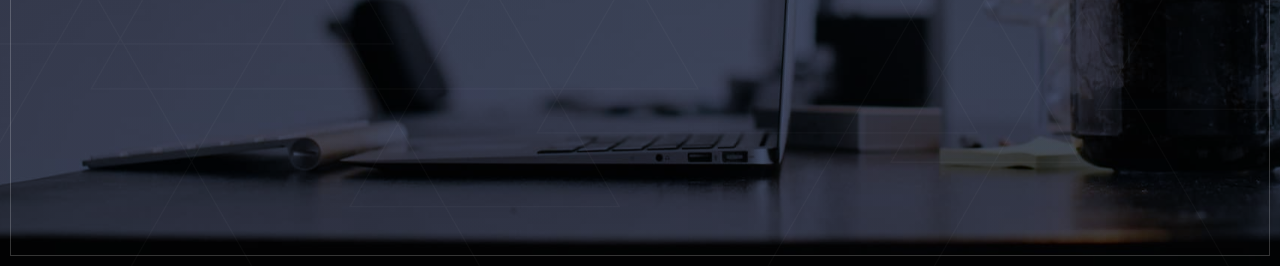
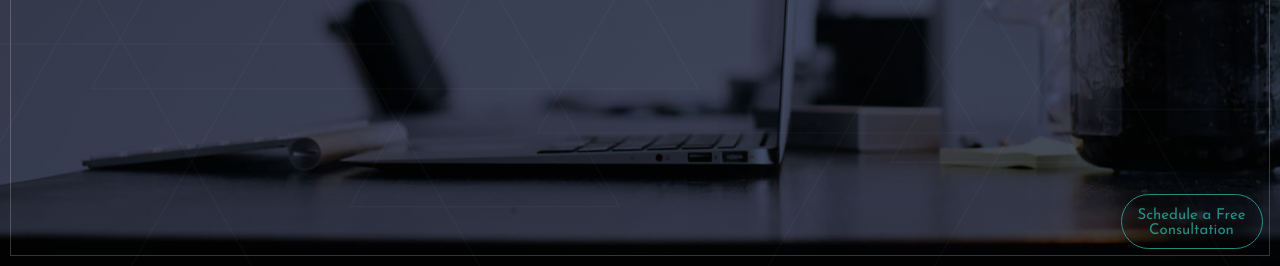
Before and after one commit to fmunirWorld/fmunirWorld.github.io, a Gatsby site: page / in a window 1280 px wide. Shown: the part 534-800 px from the top of the page. Built offline with nearby package versions, Linux system fonts and the light colour scheme; Gatsby itself is replaced by a stand-in of ours.

Commit message:
Add calendly button

```diff
--- a/package.json
+++ b/package.json
@@ -21,6 +21,7 @@
     "node-sass": "^4.13.1",
     "prop-types": "^15.7.2",
     "react": "^16.12.0",
+    "react-calendly": "^2.2.1",
     "react-dom": "^16.12.0",
     "react-helmet": "^5.2.1",
     "react-icons": "^3.9.0"
--- /dev/null
+++ b/src/components/calendlyButton.js
@@ -0,0 +1,18 @@
+import React from "react"
+import { openPopupWidget } from "react-calendly"
+import "./calendlyButton.scss"
+
+const CalendlyButton = ({ url, prefill, pageSettings, utm }) => {
+  const onClick = () => {
+    console.log("Calendly Button Click...")
+    openPopupWidget({ url, prefill, pageSettings, utm })
+  }
+
+  return (
+    <button className="calendly-button" onClick={onClick}>
+      Schedule a Free Consultation
+    </button>
+  )
+}
+
+export default CalendlyButton
--- /dev/null
+++ b/src/components/calendlyButton.scss
@@ -0,0 +1,23 @@
+@import "../styles/variables";
+
+.calendly-button {
+  position: absolute;
+  right: 1.75rem;
+  bottom: 1.75rem;
+  z-index: 3;
+  max-width: 12rem;
+  height: fit-content;
+  color: $color-accent;
+  background-color: transparent;
+  font-size: 1.5rem;
+  font-family: $font-primary;
+  border: 1px solid $color-accent;
+  border-radius: 5rem;
+  padding: 1.3rem 1rem 1rem;
+  opacity: 0.7;
+  &:hover {
+    cursor: pointer;
+    opacity: 1;
+    transition: opacity 0.2s ease-in;
+  }
+}
--- a/src/components/layout.js
+++ b/src/components/layout.js
@@ -2,14 +2,16 @@ import React from "react"
 import PropTypes from "prop-types"
 
 import Header from "./header"
+import CalendlyButton from "./calendlyButton"
 import "./layout.scss"
 
 const Layout = ({ children }) => (
   <>
-    <div class="wrapper">
-      <div class="triangle-pattern"></div>
+    <div className="wrapper">
+      <div className="triangle-pattern"></div>
       <Header />
-      <main class="wrapper__inner">{children}</main>
+      <main className="wrapper__inner">{children}</main>
+      <CalendlyButton url="https://calendly.com/fmunirdev" />
     </div>
   </>
 )
```
